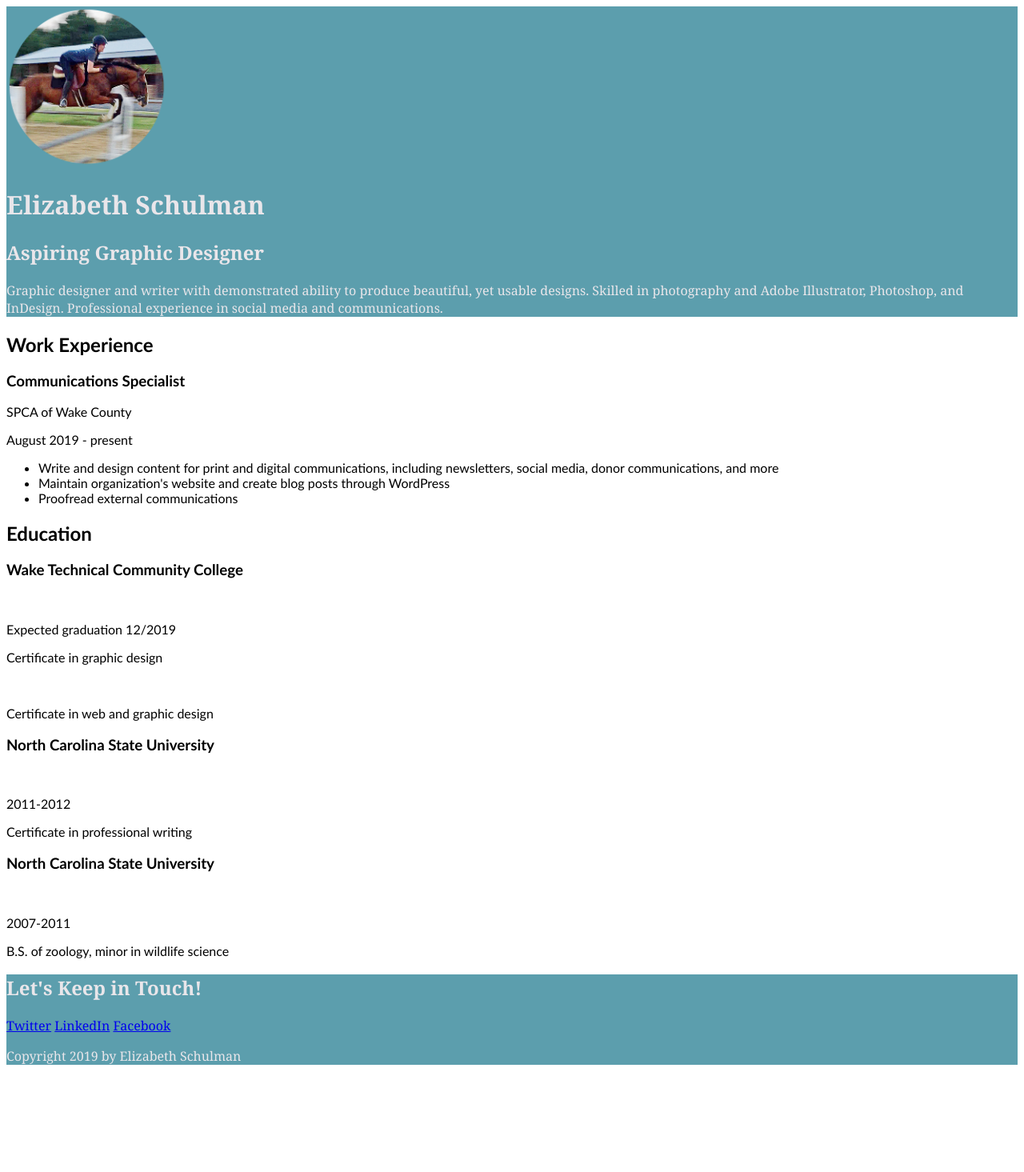
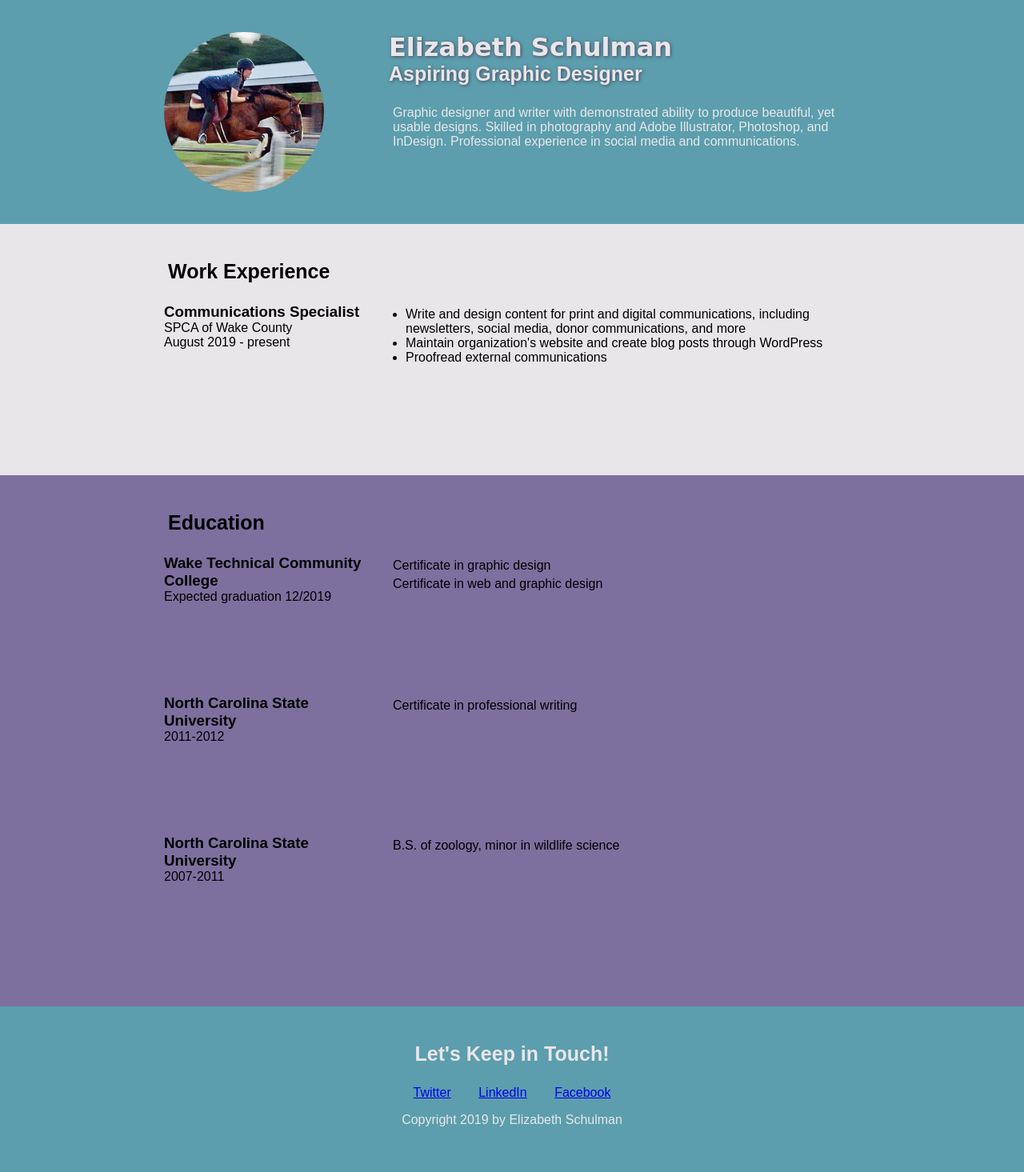
Before and after one commit to emschulman/Lesson03, a plain HTML site: page index.html in a window 1280 px wide. Shown: the whole page at 80% size. Before the commit the page ends 1347 px from the top, so only its background shows below. Drawn offline with Linux system fonts and the light colour scheme; a web font is replaced by a local one.

Commit message:
Updated page

```diff
--- a/CSS/styles.css
+++ b/CSS/styles.css
@@ -1,22 +1,59 @@
 /* Color Palette
 Teal #5C9EAD
 Blue #444F6D
-Purple #4C455E
+Purple #7d709f
 Beige #BEB9CO
 Off-white #E9E6EA
 ----------------*/
 
 /* Global styles
 ----------------*/
+
+html {
+  box-sizing: border-box;
+}
+*, *:before, *:after {
+  box-sizing: inherit;
+}
 body {
-    background: #BEB9CO;
-    font-family: "Gill Sans", "Gill Sans MT", "Myriad Pro", "DejaVu Sans Condensed", Helvetica, Arial, sans-serif;
+	background: #BEB9CO;
+    font-family: 'News Cycle', sans-serif;
+	margin: 0;
+}
+h1 {
+	font-family: 'Beth Ellen', cursive;
+	text-shadow: 1px 1px 4px #4C455E;
+}
+h2 {
+	margin: 5px;
+	font-size: 25px;
+	padding-bottom: 20px;
+}
+h3 {
+	margin: 0;
 }
 
-.profile {
-    height: 200px;
-    width: 200px;
-    color: #E9E6EA;
+.content-wrap {
+	max-width: 950px;
+	margin: 0 auto;
+	padding: 40px;
+	overflow: auto;
+}
+
+.col-narrow {
+	width: 30%;
+	float: left;
+	min-height: 175px;
+}
+.col-wide {
+	width: 70%;
+	float: left;
+	min-height: 175px;
+	padding-left: 20px;
+}
+
+.col-wide p {
+	margin:5px;
 }
 
 /* Header and footer
@@ -24,18 +61,55 @@ body {
 header, footer {
     background: #5C9EAD;
     color: #E9E6EA;
-    font-family: Cambria, "Hoefler Text", "Liberation Serif", Times, "Times New Roman", serif;
+}
+
+/* header */
+header h1, header h2 {
+	margin: 0;
+}
+header h2 {
+	text-shadow: 1px 1px 4px #4C455E;
+}
+
+.profile {
+    width: 200px;
+    color: #E9E6EA;
+	float: left;
+	margin-right: 30px;
+	border-radius: 50%;
+}
+
+/* footer */
+footer {
+	text-align: center;
+}
+footer a {
+	padding: 15px;
+}
+footer img {
+	height: 100px;
+	width: 100px;
 }
 
 
 /* Work Experience
 ----------------*/
 .work {
-  background:
+	background: #E9E6EA;
+}
+div ul {
+	padding-left: 16px;
+	margin: 5px;
 }
 
 /* Education
 ----------------*/
 .education {
-  background:
+  background: #7d709f;
 }
+.col-narrow p {
+	margin: 0;
+}
+.col-narrow h3 {
+	margin: 0;
+}
--- a/index.html
+++ b/index.html
@@ -4,61 +4,86 @@
     <meta charset="UTF-8">
     <meta name="viewport" content="width=device-width, initial-scale=1.0">
     <title>Elizabeth Schulman | Resume</title>
+	<link href="https://fonts.googleapis.com/css?family=Beth+Ellen|News+Cycle&display=swap" rel="stylesheet">
     <link rel="stylesheet" href="css/styles.css">
 </head>
 <body>
     <!-- // Intro -->
     <header>
-        <img class="profile" src="images/profile-image-round.png" alt="Your Name">
-        <h1>Elizabeth Schulman</h1>
+	<div class="content-wrap">
+	<div class="col-narrow">
+        <img class="profile" src="images/profile-image-round.jpg" alt="Elizabeth Schulman">
+    </div>
+	<div class="col-wide">
+	   <h1>Elizabeth Schulman</h1>
         <h2>Aspiring Graphic Designer</h2>
         <p>Graphic designer and writer with demonstrated ability to produce beautiful, yet usable designs. Skilled in photography and Adobe Illustrator, Photoshop, and InDesign. Professional experience in social media and communications.</p>
-    </header>
+    </div>
+	</div>
+	</header>
 
     <main>
         <!-- // Work Experience -->
-        <section>
+        <section class="work">
+		<div class="content-wrap">
             <h2>Work Experience</h2>
 
             <!-- Job Details: copy this whole block to add more jobs -->
-            <h3>Communications Specialist</h3>
+        <div class="col-narrow">
+			<h3>Communications Specialist</h3>
             <p>SPCA of Wake County</p>
             <p>August 2019 - present</p>
+		</div>
 
             <!-- Add as many paragraphs as you need. -->
-            <p><ul><li>Write and design content for print and digital communications, including newsletters, social media, donor communications, and more</li>
+        <div class="col-wide">
+			<p><ul><li>Write and design content for print and digital communications, including newsletters, social media, donor communications, and more</li>
 			<li>Maintain organization's website and create blog posts through WordPress</li>
 			<li>Proofread external communications</li></ul></p>
-
+		</div>
+		</div>
         </section>
 
 
         <!-- // Education -->
-        <section>
+        <section class="education">
+		<div class="content-wrap">
             <h2>Education</h2>
 
             <!-- School details: copy this whole block to add more schools. -->
-            <h3>Wake Technical Community College</h3><br>
+        <div class="col-narrow">
+			<h3>Wake Technical Community College</h3>
             <p>Expected graduation 12/2019</p>
-            <p>Certificate in graphic design</p><br>
+		</div>
+        <div class="col-wide">
+			<p>Certificate in graphic design</p>
             <p>Certificate in web and graphic design</p>
-
-            <h3>North Carolina State University</h3><br>
+		</div>
+		<div class="col-narrow">
+            <h3>North Carolina State University</h3>
             <p>2011-2012</p>
+		</div>
+		<div class="col-wide">
             <p>Certificate in professional writing</p>
-
-            <h3>North Carolina State University</h3><br>
+		</div>
+		<div class="col-narrow">
+            <h3>North Carolina State University</h3>
             <p>2007-2011</p>
+		</div>
+		<div class="col-wide">
             <p>B.S. of zoology, minor in wildlife science</p>
+		</div>
 
             <!-- Add as many paragraphs as you need. -->
 
             <!-- End of school details. -->
+			</div>
         </section>
     </main>
 
     <!-- // Footer & contact info -->
     <footer>
+	<div class="content-wrap">
         <h2>Let's Keep in Touch!</h2>
 
         <!-- Social media and contact links. Add or remove any networks. -->
@@ -69,6 +94,7 @@
         </div>
 
         <p>Copyright 2019 by Elizabeth Schulman</p>
+	</div>
     </footer>
 </body>
 </html>
```
Also changed, not shown: images/facebook_logo.png (added), images/linkedin_logo.png (added), images/profile-image-round.jpg (added), images/twitter_logo.png (added).
